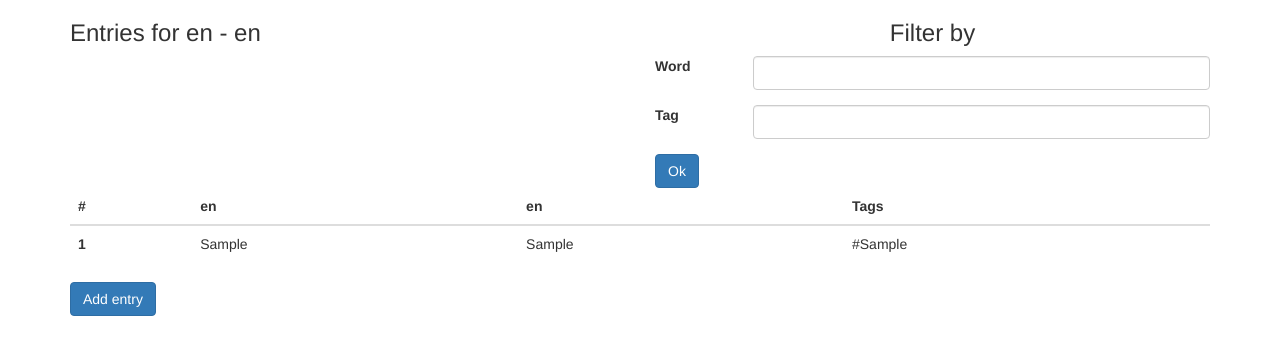
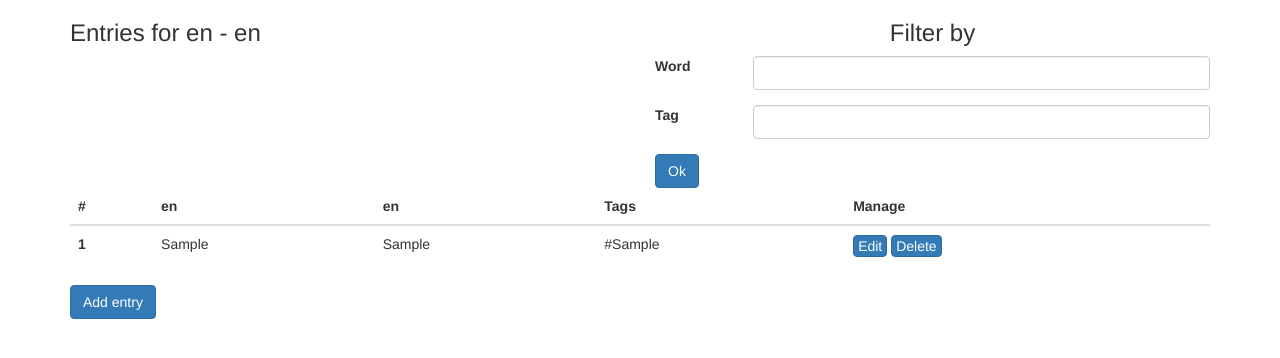
Before and after one commit to BasileVu/voclist, a Flask app: page /voclist/1/ in a window 1280 px wide. Shown: the part 51-409 px from the top of the page. Run offline with Flask 2, Linux system fonts and the light colour scheme; tables that the repository leaves empty hold one stand-in row (values such as "Sample post"); some libraries are stand-ins or nearby versions.

Commit message:
Adding buttons to manage entries

```diff
--- a/voclist/static/css/voclist.css
+++ b/voclist/static/css/voclist.css
@@ -9,3 +9,7 @@ table td:hover {
 #search h3 {
     text-align: center;
 }
+
+table .btn {
+    padding: 0px 4px;
+}
--- /dev/null
+++ b/voclist/static/js/voclist.js
@@ -0,0 +1,3 @@
+$('td').on("click", function () {
+    var id = $(this).parent().attr("entry-id");
+});
--- a/voclist/templates/voclist.html
+++ b/voclist/templates/voclist.html
@@ -2,6 +2,10 @@
 
 {% block headers %}
     <link href="/static/css/voclist.css" rel="stylesheet">
+{% endblock %}
+
+{% block scripts %}
+    <script type="text/javascript" src="/static/js/voclist.js"></script>
 {% endblock %}
 
 {% block content %}
@@ -38,11 +42,12 @@
                     <th>{{ voclist.language_left }}</th>
                     <th>{{ voclist.language_right }}</th>
                     <th>Tags</th>
+                    <th>Manage</th>
                 </tr>
             </thead>
                 <tbody>
                     {% for entry in entries %}
-                        <tr>
+                        <tr entry-id="{{ entry.id }}">
                             <th scope="row">{{ loop.index }}</th>
                             <td>{{ entry.word }}</td>
                             <td>{{ entry.translation }}</td>
@@ -51,6 +56,10 @@
                                     #{{ tag.value }}
                                 {% endfor %}
                             </td>
+                            <th>
+                                <button type="button" class="btn btn-primary">Edit</button>
+                                <button type="button" class="btn btn-primary">Delete</button>
+                            </th>
                         </tr>
                     {% endfor %}
             </tbody>
```
